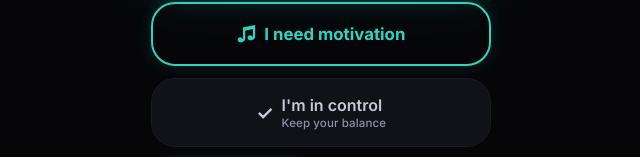
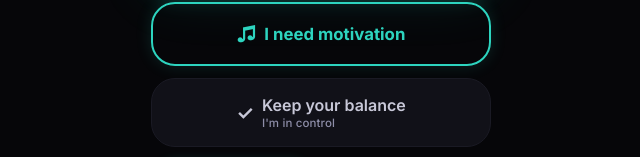
Before and after one commit to oasiscuracaoprivatestay-ui/resume-ability-app, a React (Vite) app: page / in a window 1280 px wide. Shown: the part 378-535 px from the top of the page, without its empty margins (319-959 px from the left). Built offline with nearby package versions, Linux system fonts and the light colour scheme.

Commit message:
ux: clarify balance action and reword quiz question

```diff
--- a/src/i18n/en.ts
+++ b/src/i18n/en.ts
@@ -58,7 +58,7 @@ export const en: Translations = {
       ],
     },
     {
-      q: 'How often do you eat in “slippery zones”?',
+      q: 'How often do you eat in situations where you tend to lose control (late night, stress, boredom)?',
       options: [
         'Every single day',
         'Most days',
--- a/src/i18n/es.ts
+++ b/src/i18n/es.ts
@@ -57,7 +57,7 @@ export const es: Translations = {
       ],
     },
     {
-      q: '¿Con qué frecuencia comes en “zonas resbaladizas”?',
+      q: '¿Con qué frecuencia comes en situaciones donde tiendes a perder el control (noche tarde, estrés, aburrimiento)?',
       options: [
         'Todos los días',
         'La mayoría de los días',
--- a/src/i18n/nl.ts
+++ b/src/i18n/nl.ts
@@ -57,7 +57,7 @@ export const nl: Translations = {
       ],
     },
     {
-      q: 'Hoe vaak eet je in “glibberige zones”?',
+      q: 'Hoe vaak eet je in situaties waarin je de neiging hebt de controle te verliezen (laat op de avond, stress, verveling)?',
       options: [
         'Elke dag',
         'De meeste dagen',
--- a/src/screens/HomeScreen.tsx
+++ b/src/screens/HomeScreen.tsx
@@ -81,8 +81,8 @@ export default function HomeScreen({ onNavigate }: HomeScreenProps) {
           >
             <span className="home-btn-icon">✓</span>
             <span className="home-btn-control-label">
-              <span className="home-btn-control-primary">{t.home_in_control}</span>
-              <span className="home-btn-control-secondary">Keep your balance</span>
+              <span className="home-btn-control-primary">Keep your balance</span>
+              <span className="home-btn-control-secondary">{t.home_in_control}</span>
             </span>
           </button>
 
```
Also changed, not shown: 2 other files (tests, documents, lock files or other folders).
